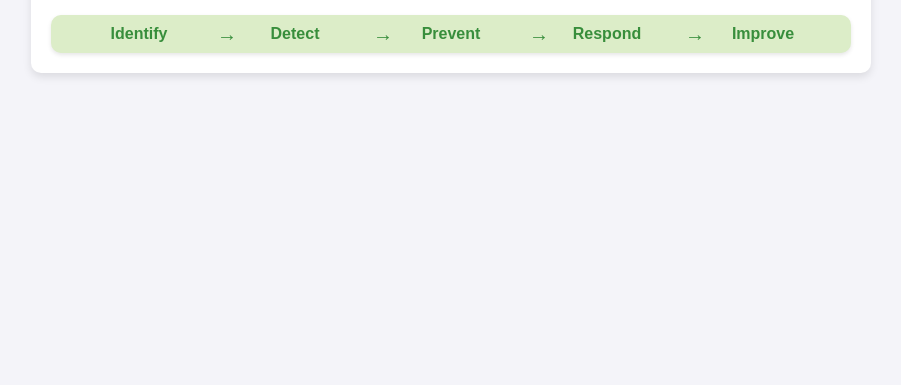
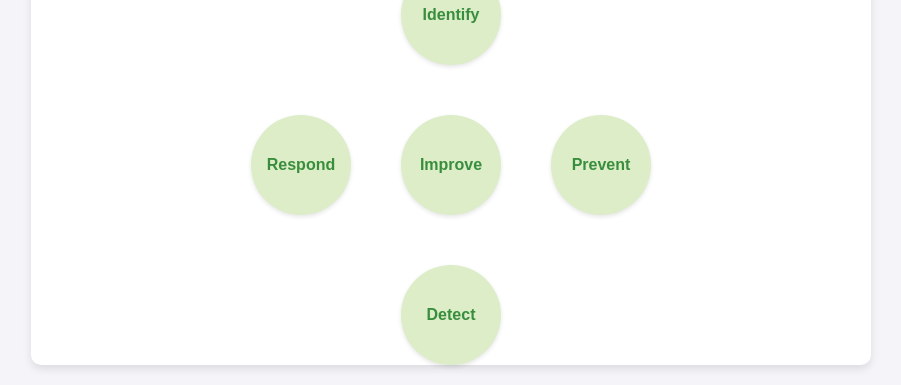
Before and after one commit to huzuarif2234/socworkflow, a plain HTML site: page index.html in a window 1280 px wide. Shown: the part 545-930 px from the top of the page, without its empty margins (189-1090 px from the left). Before the commit the page ends 800 px from the top, so only its background shows below. Drawn offline with Linux system fonts and the light colour scheme.

Commit message:
Update index.html

```diff
--- a/index.html
+++ b/index.html
@@ -45,33 +45,33 @@
             width: 1em;
         }
         .workflow {
+            position: relative;
+            width: 300px;
+            height: 300px;
+            margin: 30px auto;
+            border-radius: 50%;
             display: flex;
-            justify-content: space-between;
+            justify-content: center;
             align-items: center;
-            margin-top: 30px;
-            padding: 10px;
+        }
+        .workflow div {
+            position: absolute;
+            width: 100px;
+            height: 100px;
             background-color: #dcedc8;
-            border-radius: 10px;
+            border-radius: 50%;
+            display: flex;
+            justify-content: center;
+            align-items: center;
+            color: #388e3c;
+            font-weight: bold;
             box-shadow: 0 2px 4px rgba(0, 0, 0, 0.1);
         }
-        .workflow div {
-            flex: 1;
-            text-align: center;
-            color: #388e3c;
-            font-weight: bold;
-        }
-        .workflow div:not(:last-child) {
-            position: relative;
-        }
-        .workflow div:not(:last-child)::after {
-            content: '→';
-            position: absolute;
-            right: -20px;
-            top: 50%;
-            transform: translateY(-50%);
-            color: #388e3c;
-            font-size: 20px;
-        }
+        .identify { top: 0; left: 50%; transform: translate(-50%, -50%); }
+        .prevent { top: 50%; left: 100%; transform: translate(-50%, -50%); }
+        .detect { bottom: 0; left: 50%; transform: translate(-50%, 50%); }
+        .respond { top: 50%; left: 0; transform: translate(-50%, -50%); }
+        .improve { top: 50%; left: 50%; transform: translate(-50%, -50%); }
     </style>
 </head>
 <body>
@@ -90,11 +90,11 @@
 
         <h2>SOC Workflow</h2>
         <div class="workflow">
-            <div>Identify</div>
-            <div>Detect</div>
-            <div>Prevent</div>
-            <div>Respond</div>
-            <div>Improve</div>
+            <div class="identify">Identify</div>
+            <div class="prevent">Prevent</div>
+            <div class="detect">Detect</div>
+            <div class="respond">Respond</div>
+            <div class="improve">Improve</div>
         </div>
     </div>
 </body>
```
